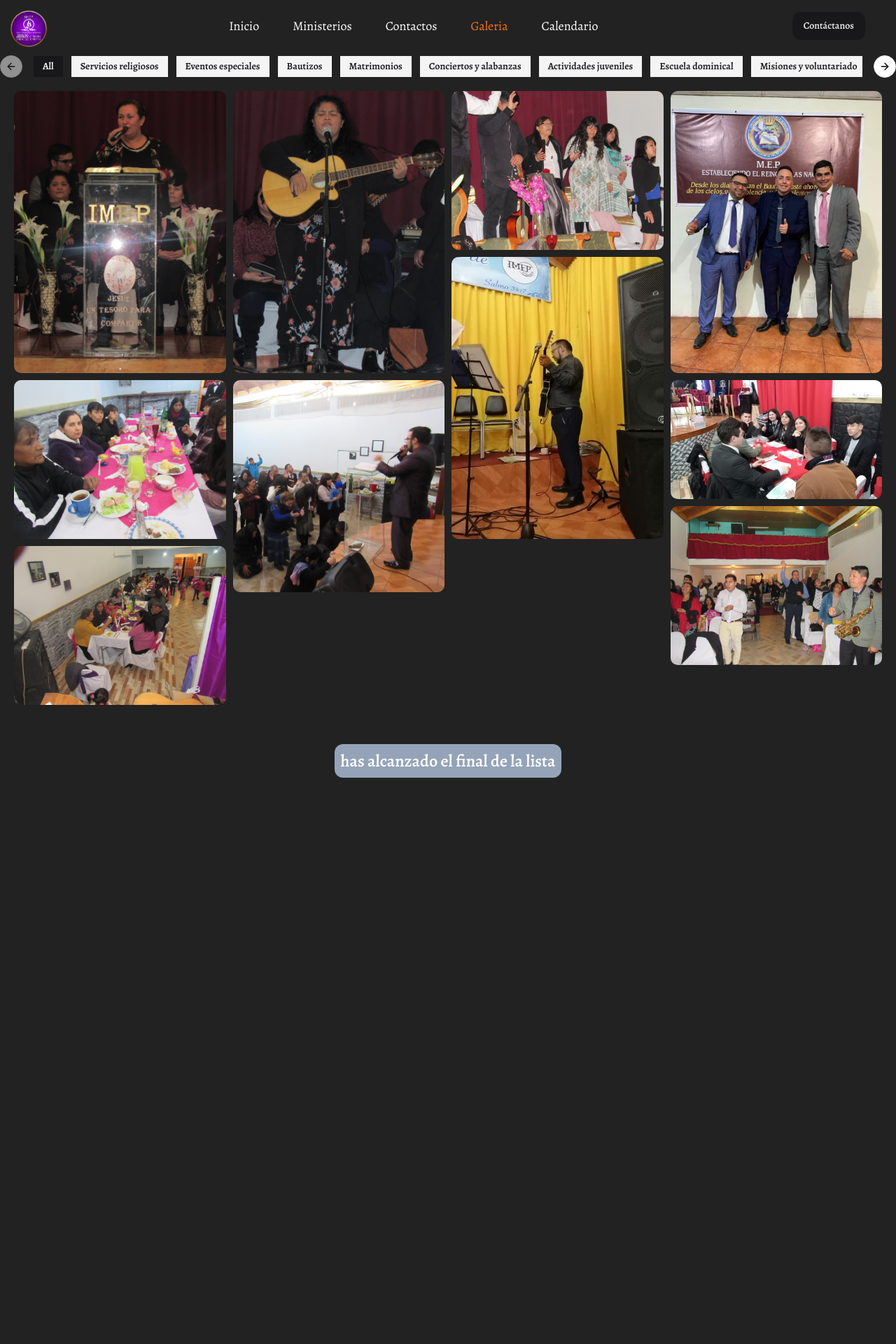
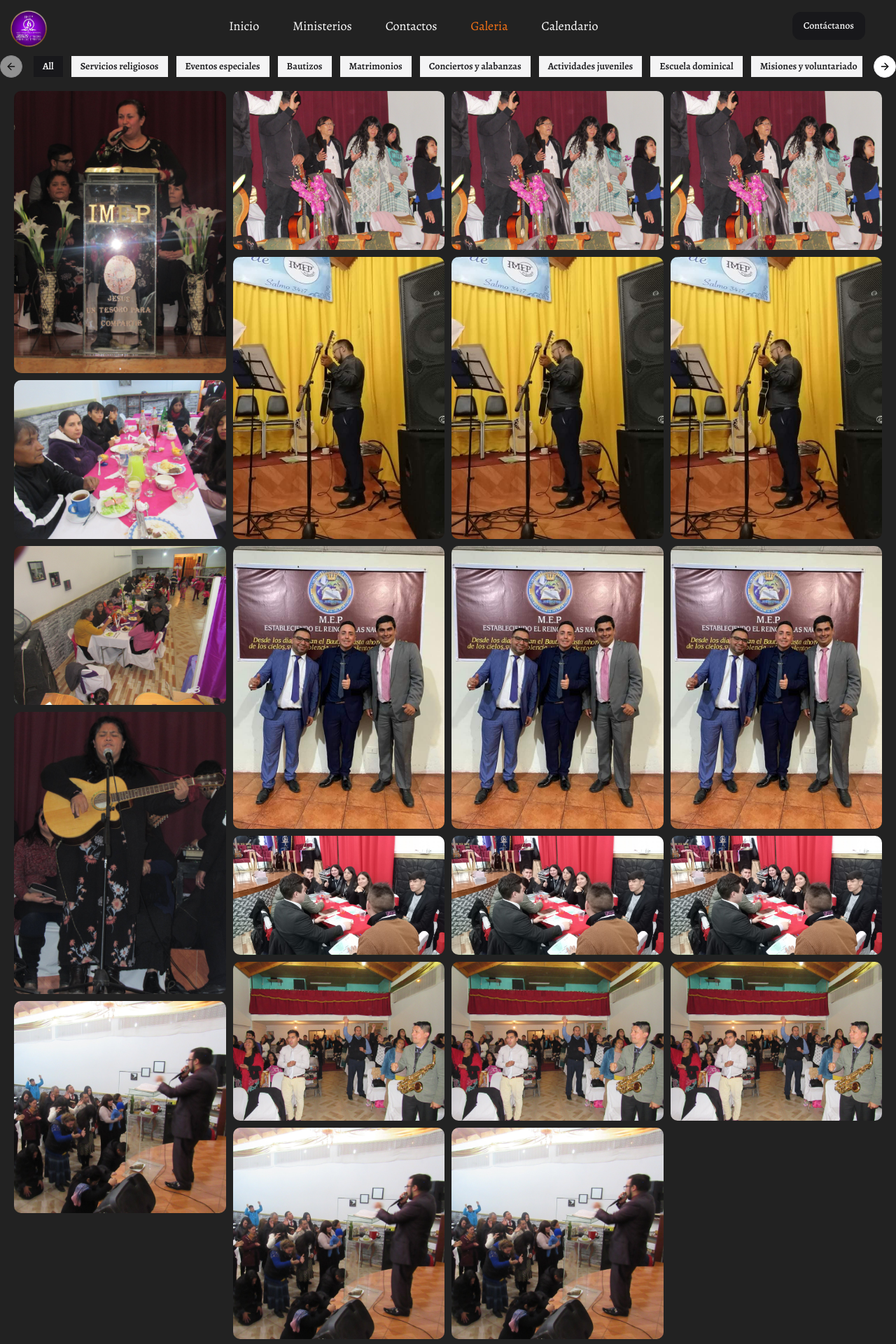
Before and after one commit to Avila-Pato/church, a Next.js app: page /galeria in a window 1280 px wide. Shown: the top 1920 px of the page at 70% size. Before the commit the page ends 1207 px from the top, so only its background shows below. Built offline with nearby package versions, Linux system fonts and the light colour scheme.

Commit message:
Refactor gallery view components and implement calendario layout

```diff
--- /dev/null
+++ b/src/app/(calendario)/calendario/page.tsx
@@ -0,0 +1,11 @@
+import { CalendarioView } from "@/app/modules/calendario/view/calendario-view";
+
+const AboutPage = () => {
+    return (
+        <div>
+            <main><CalendarioView/></main>
+        </div>
+     );
+}
+
+export default AboutPage;
--- /dev/null
+++ b/src/app/(calendario)/layout.tsx
@@ -0,0 +1,12 @@
+import { CalendarioLayout } from "../modules/calendario/layout/calendario-layouts";
+
+
+interface LayoutProps {
+  children: React.ReactNode;
+}
+
+const Layout = ({ children }: LayoutProps) => {
+  return <CalendarioLayout>{children}</CalendarioLayout>;
+};
+
+export default Layout;
--- /dev/null
+++ b/src/app/modules/calendario/layout/calendario-layouts.tsx
@@ -0,0 +1,14 @@
+
+
+interface LayoutProps {
+    children: React.ReactNode;
+  }
+
+  export const CalendarioLayout = ({ children }: LayoutProps) => {
+    return (
+      // <SidebarProvider>
+          <div className="flex min-h-screen ">
+            <main className="flex-1 overflow-y-auto ">{children}</main>
+          </div>
+    );
+  };
--- /dev/null
+++ b/src/app/modules/calendario/view/calendario-view.tsx
@@ -0,0 +1,10 @@
+import React from 'react'
+
+export const CalendarioView = () => {
+  return (
+    <main className='min-h-screen flex justify-center items-center '>
+        <div className='flex justify-center bg-red-700 font-extrabold text-5xl'>En desarrollo</div>
+
+    </main>
+  )
+}
--- a/src/components/GalleryImages.tsx
+++ b/src/app/modules/galeria/components/GalleryImages.tsx
@@ -12,6 +12,18 @@ const ImageGallery: React.FC<ImageGalleryProps> = ({ }) => {
     "/iglesia/3.jpg",
     "/iglesia/4.jpg",
     "/iglesia/6.jpg",
+    "/iglesia/7.jpg",
+    "/iglesia/1.jpg",
+    "/iglesia/8.jpg",
+    "/iglesia/9.jpg",
+    "/iglesia/10.jpg",
+    "/iglesia/2.jpg",
+    "/iglesia/7.jpg",
+    "/iglesia/1.jpg",
+    "/iglesia/8.jpg",
+    "/iglesia/9.jpg",
+    "/iglesia/10.jpg",
+    "/iglesia/2.jpg",
     "/iglesia/7.jpg",
     "/iglesia/1.jpg",
     "/iglesia/8.jpg",
--- a/src/app/modules/galeria/views/galery-view.tsx
+++ b/src/app/modules/galeria/views/galery-view.tsx
@@ -1,7 +1,7 @@
 "use client"
 import { useState } from "react";
 import { CategoriesSection } from "../components/gallery-navbar";
-import ImageGallery from "@/components/GalleryImages";
+import ImageGallery from "@/app/modules/galeria/components/GalleryImages";
 import { InfiniteScroll } from "@/components/infinite-scroll";
 
 interface GaleryProps {
@@ -19,7 +19,7 @@ const GaleryView = ({categoryId, }: GaleryProps ) => {
 
       setIsFetchingNextPage(true);
 
-      // Aquí deberías hacer la llamada a tu API o manejar la lógica para cargar más imágenes
+      // Aquí hace llamada a la  API o manejar la lógica para cargar más imágenes
       // Simulando una carga con un delay de 1 segundo
       setTimeout(() => {
         const newImages = [
--- a/src/app/modules/home/view/home-view.tsx
+++ b/src/app/modules/home/view/home-view.tsx
@@ -103,11 +103,11 @@ const HomeView = () => {
   "
       >
         <Image
-          src="/svg/CrackCruz.svg"
+          src="https://res.cloudinary.com/dzpox6gya/image/upload/v1741046933/CrackCruz_rk9u6i.png"
           alt="church"
-          width={100}
-          height={100}
-          loading="lazy"
+          width={800}
+          height={800}
+          priority
           className="object-contain w-full h-auto left"
         />
       </figure>
```
